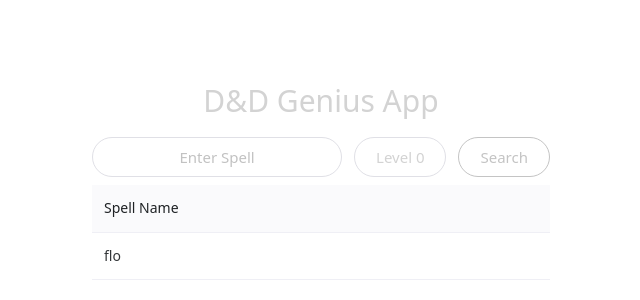
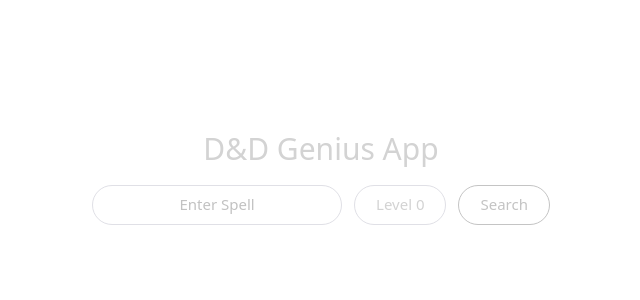
Before and after one commit to FlorenceT2023/dnd-genius-webapp, a Vue app: page / in a window 1280 px wide. Shown: the part 218-518 px from the top of the page, without its empty margins (319-959 px from the left). Built offline with nearby package versions, Linux system fonts and the light colour scheme.

Commit message:
DND-8 Added functionality to search button

```diff
--- a/src/App.vue
+++ b/src/App.vue
@@ -1,8 +1,8 @@
 <script setup lang="ts">
 import Dropdown from './components/Dropdown.vue';
 import SearchBar from './components/SearchBar.vue';
-import { NH1, NMessageProvider, NSpace } from 'naive-ui'
-import TableDisplay from '@/components/tableDisplay.vue';
+import { NH1, NSpace } from 'naive-ui'
+import TableDisplay from '@/components/TableDisplay.vue';
 import SearchButton from './components/SearchButton.vue';
 </script>
 
--- a/src/components/Dropdown.vue
+++ b/src/components/Dropdown.vue
@@ -1,7 +1,7 @@
 <script setup lang="ts">
 import { type DropdownOption } from 'naive-ui'
 import {ref} from 'vue'
-import type { JsonFormat, Spell } from '../models/jsonformat'
+import type { Spell } from '../models/jsonformat'
 import { useLevelStore } from '../stores/spellsLevel'
 
 const spells = ref([] as Spell[])
--- a/src/components/SearchButton.vue
+++ b/src/components/SearchButton.vue
@@ -1,14 +1,25 @@
-   <script setup lang="ts">
+<script setup lang="ts">
+import type { JsonFormat } from '@/models/jsonformat';
+// import type { Spell } from '@/models/spell';
+import { useSpellsStore } from '@/stores/spellsSearch';
 import { NButton } from 'naive-ui'
+
+const spellStore = useSpellsStore()
+
+async function handleClick() {
+   // await new Promise(resolve => setTimeout(resolve, 3000))
+   const response = await fetch(`http://localhost:8080/spells`)
+   const result = (await response.json()) as JsonFormat
+
+   spellStore.storeSpells(result.data.spells.map(({name}) => ({spellname: name})))
+}
 
 </script>
 
 <template>
-<n-button size="large" ghost color="#c4c4c4" strong round>
+   <n-button @click="handleClick" size="large" ghost color="#c4c4c4" strong round>
       Search
-    </n-button>
+   </n-button>
 </template>
 
-<style scoped>
-
-</style>
+<style scoped></style>
--- a/src/components/tableDisplay.vue
+++ b/src/components/tableDisplay.vue
@@ -7,7 +7,7 @@ import { useSpellsStore } from '@/stores/spellsSearch'
 // const spells = ref([] as Spell[])
 
 const spellStore = useSpellsStore()
-const data = spellStore.spells
+const data = computed(() => spellStore.spells)
 
 function createColumns() {
   return [
@@ -29,7 +29,10 @@ const pagination = false as const
   <!-- Perhaps make the spell name the URL??? -->
 
 
-  <n-data-table :columns="columns" :data="data" :pagination="pagination" :bordered="false" />
+  <!-- 4 states to consider doing an wired component: zero state, loading state, working state, error state  -->
+   <!-- error state: https://www.naiveui.com/en-US/os-theme/components/result -->
+    <!-- loading state: https://www.naiveui.com/en-US/os-theme/components/spin -->
+  <n-data-table v-if="spellStore.spells.length !=0" :columns="columns" :data="data" :pagination="pagination" :bordered="false" />
 
 </template>
 
@@ -41,4 +44,5 @@ const pagination = false as const
 .rowHeader {
   font-size: medium;
 }
+
 </style>
--- a/src/stores/spellsSearch.ts
+++ b/src/stores/spellsSearch.ts
@@ -3,9 +3,10 @@ import { defineStore } from 'pinia'
 import { ref } from 'vue'
 
 export const useSpellsStore = defineStore('spells', () => {
-    const spells = ref<Spell[]>([{ spellname: 'flo' }])
+    const spells = ref<Spell[]>([])
 
     function storeSpells(spellsList: Spell[]) {
+        console.log(spellsList)
         spells.value = spellsList
     }
 
```
Also changed, not shown: src/models/jsonformat.ts (+6 -5 lines).
